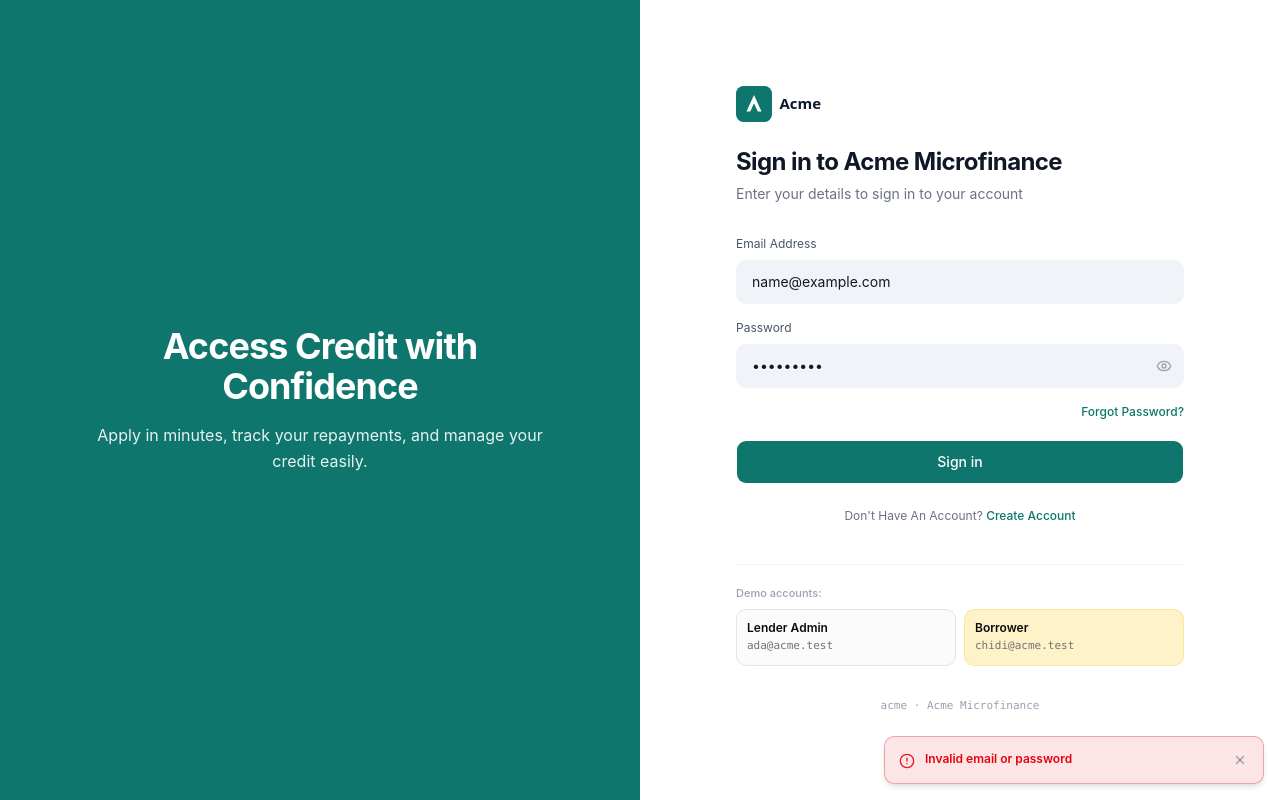
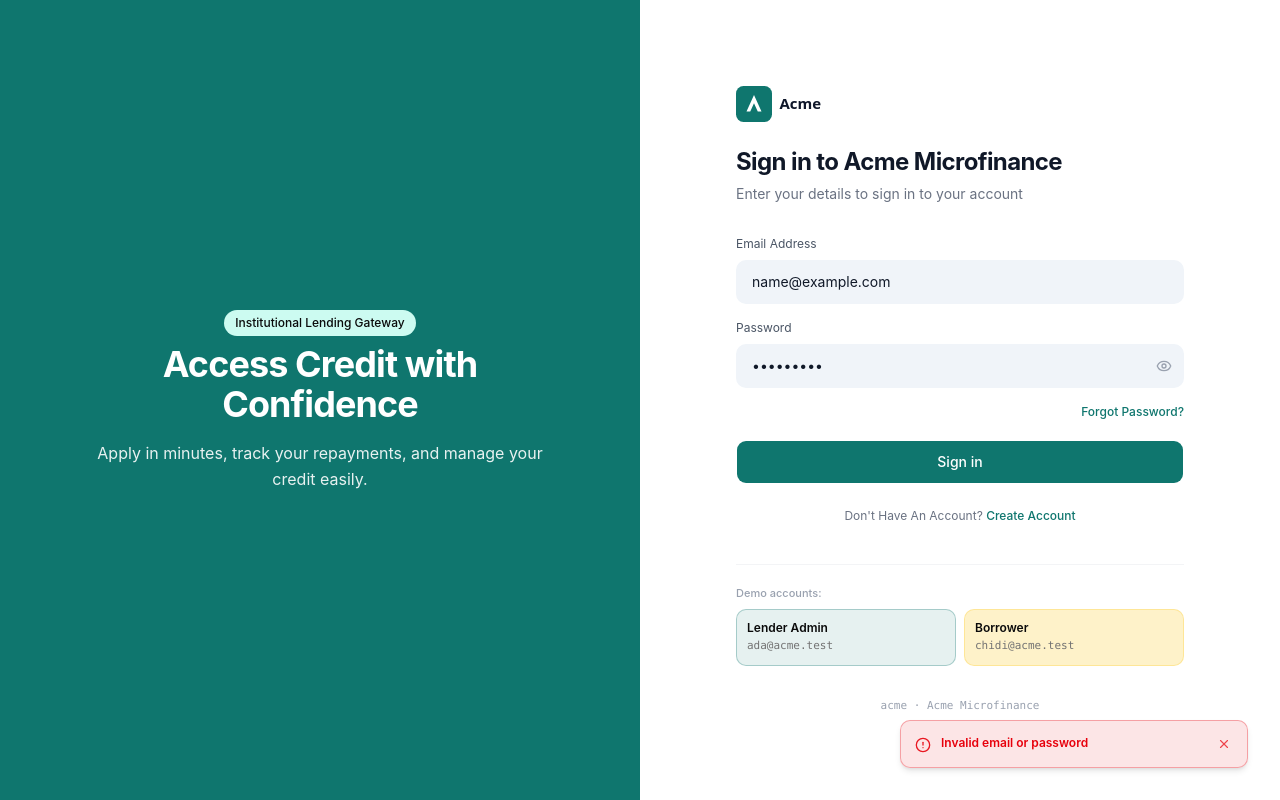
Before and after one commit to willzfrank/10mg-credit-app, a React (Vite) app: page /login in a window 1280 px wide. Both pictures are taken after typing "name@example.com", "Sample123" into the empty fields and a click on the button "Sign in". Built offline with nearby package versions, Linux system fonts and the light colour scheme.

Commit message:
Harden toast accessibility, timer cleanup, and color distribution

```diff
--- a/src/app/features/auth/LoginPage.tsx
+++ b/src/app/features/auth/LoginPage.tsx
@@ -66,6 +66,9 @@ export function LoginPage() {
         style={{ backgroundColor: 'var(--primary)' }}
       >
         <div className="max-w-md space-y-4">
+          <div className="inline-flex items-center gap-2 px-2.5 py-1 rounded-full text-xs font-medium bg-accent text-accent-foreground border border-accent/40 mb-2">
+            <span>Institutional Lending Gateway</span>
+          </div>
           <h2 className="text-3xl xl:text-4xl font-bold tracking-tight text-white">
             Access Credit with Confidence
           </h2>
@@ -185,7 +188,7 @@ export function LoginPage() {
                         onClick={() => selectDemoAccount(account)}
                         className={`flex flex-col items-start p-2.5 rounded-lg border text-left transition-colors cursor-pointer ${
                           isAdmin
-                            ? 'border-border bg-muted/40 hover:bg-muted'
+                            ? 'border-primary/30 bg-primary/10 hover:bg-primary/20 text-foreground'
                             : 'border-secondary/40 bg-secondary/30 hover:bg-secondary/60 text-secondary-foreground'
                         }`}
                       >
--- a/src/components/ui/toast.tsx
+++ b/src/components/ui/toast.tsx
@@ -12,7 +12,7 @@ const ToastViewport = React.forwardRef<
   <div
     ref={ref}
     className={cn(
-      "fixed top-4 right-4 z-50 flex max-h-screen w-full max-w-[380px] flex-col-reverse gap-2 pointer-events-none sm:top-auto sm:bottom-4",
+      "fixed bottom-0 right-0 z-50 flex max-h-screen w-full flex-col-reverse p-4 sm:bottom-4 sm:right-4 sm:max-w-[380px] pointer-events-none gap-2",
       className
     )}
     {...props}
@@ -48,10 +48,12 @@ const Toast = React.forwardRef<
       onDismiss?: () => void
     }
 >(({ className, variant, onDismiss, children, ...props }, ref) => {
+  const isDestructive = variant === "destructive"
   return (
     <div
       ref={ref}
-      role="status"
+      role={isDestructive ? "alert" : "status"}
+      aria-live={isDestructive ? "assertive" : "polite"}
       className={cn(toastVariants({ variant }), className)}
       {...props}
     >
@@ -60,7 +62,7 @@ const Toast = React.forwardRef<
         <button
           type="button"
           onClick={onDismiss}
-          className="text-muted-foreground/70 hover:text-foreground shrink-0 rounded p-0.5 transition-colors cursor-pointer"
+          className="opacity-70 hover:opacity-100 shrink-0 rounded p-0.5 transition-opacity cursor-pointer focus:outline-none"
           aria-label="Close toast"
         >
           <XIcon className="size-3.5" />
--- a/src/components/ui/use-toast.ts
+++ b/src/components/ui/use-toast.ts
@@ -62,11 +62,17 @@ function reducer(state: State, action: Action): State {
       const { toastId } = action
 
       if (toastId) {
+        if (toastTimeouts.has(toastId)) {
+          clearTimeout(toastTimeouts.get(toastId))
+          toastTimeouts.delete(toastId)
+        }
         return {
           ...state,
           toasts: state.toasts.filter((t) => t.id !== toastId),
         }
       }
+      toastTimeouts.forEach((timeout) => clearTimeout(timeout))
+      toastTimeouts.clear()
       return {
         ...state,
         toasts: [],
@@ -74,10 +80,16 @@ function reducer(state: State, action: Action): State {
     }
     case "REMOVE_TOAST":
       if (action.toastId === undefined) {
+        toastTimeouts.forEach((timeout) => clearTimeout(timeout))
+        toastTimeouts.clear()
         return {
           ...state,
           toasts: [],
         }
+      }
+      if (toastTimeouts.has(action.toastId)) {
+        clearTimeout(toastTimeouts.get(action.toastId))
+        toastTimeouts.delete(action.toastId)
       }
       return {
         ...state,
```
Also changed, not shown: src/components/ui/toaster.tsx (line endings or trailing spaces), src/hooks/use-toast.ts (line endings or trailing spaces).
